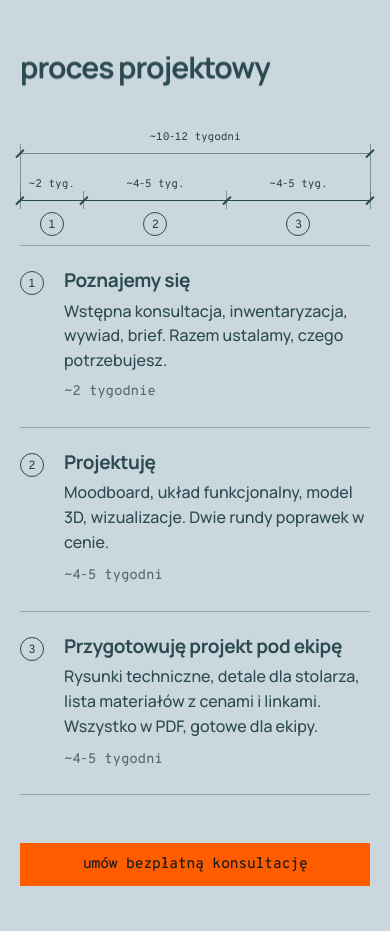
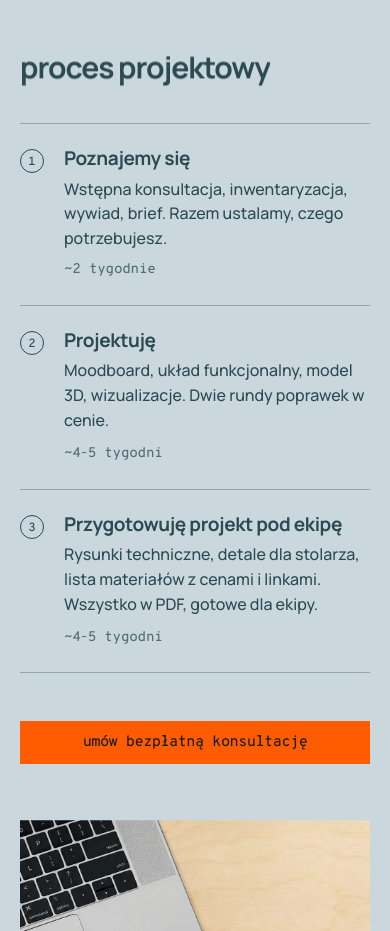
Before and after one commit to karolz90/studiolina-www, a plain HTML site: page index.html in a window 390 px wide. Shown: the part 840-1771 px from the top of the page. Drawn offline with Linux system fonts and the light colour scheme.

Commit message:
Mobile: bez lancucha wymiarowego

```diff
--- a/style.css
+++ b/style.css
@@ -1342,8 +1342,8 @@
 
   .section { padding: 72px 0; }
 
-  .chain { margin-bottom: 44px; }
-  .chain__label { font-size: 11px; }
+  /* na telefonie bez łańcucha wymiarowego: czasy etapów są w liście kroków */
+  .chain { display: none; }
 
   .step { grid-template-columns: 34px 1fr; gap: 0 10px; }
   .proces__main > .btn,
```
